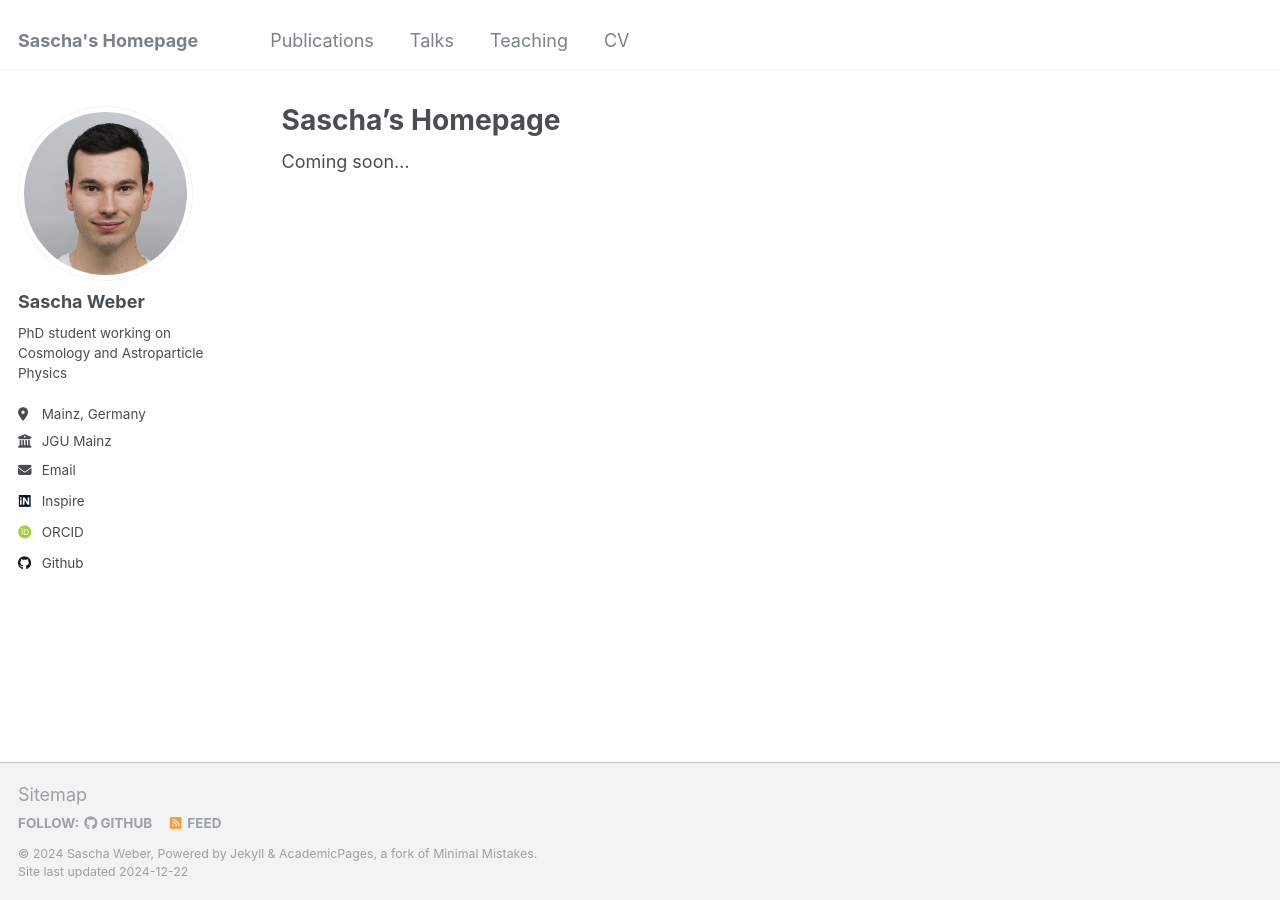
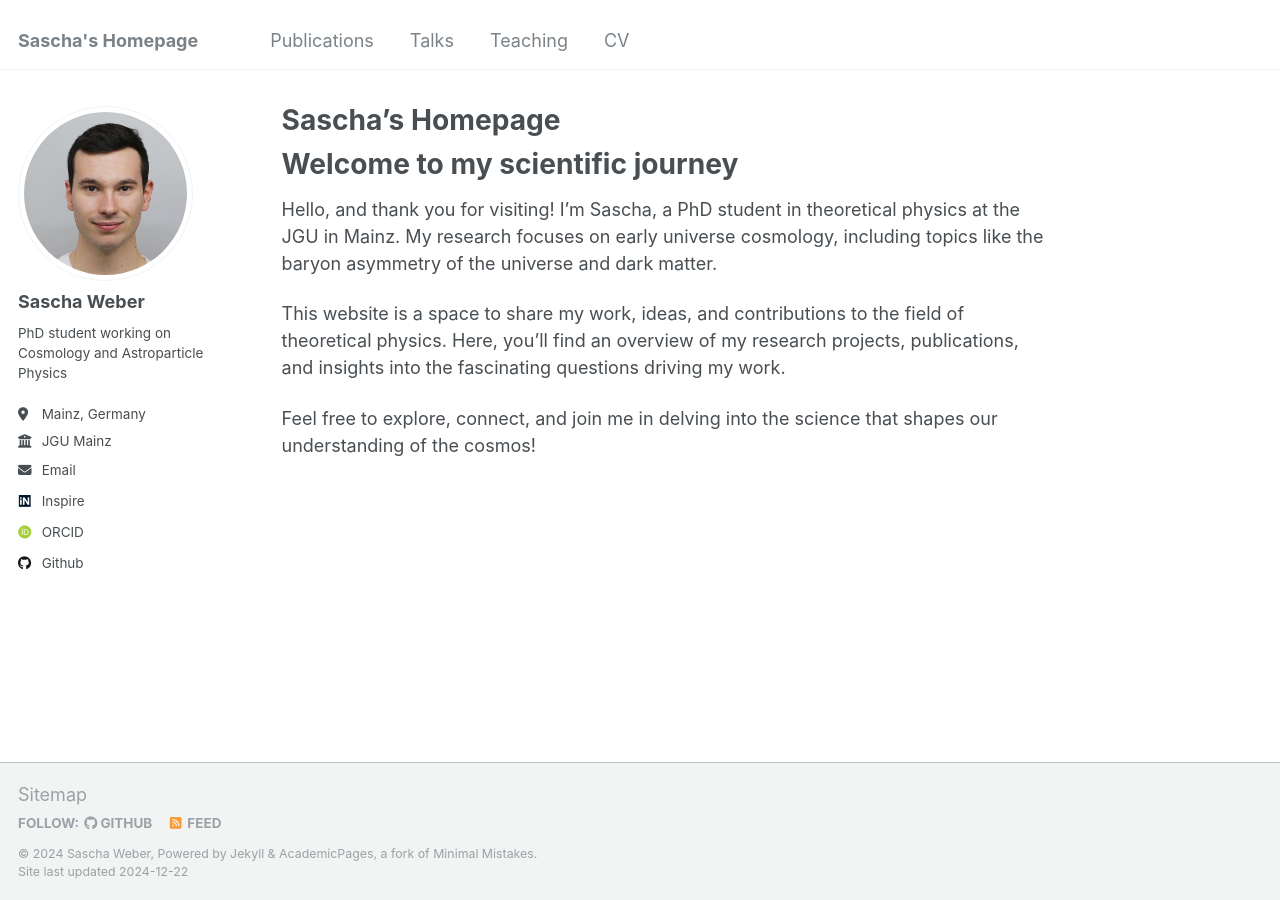
Before and after one commit to sweber31/sweber31.github.io, a Jekyll site: the page built from _pages/about.md, in a window 1280 px wide. Built offline with Jekyll 4.4.1, drawn with Linux system fonts in a browser that asks for light colours; some web fonts are replaced.

Commit message:
Update about.md

```diff
--- a/_pages/about.md
+++ b/_pages/about.md
@@ -7,4 +7,9 @@ redirect_from:
   - /about.html
 ---
 
-Coming soon...
+# Welcome to my scientific journey
+Hello, and thank you for visiting! I'm Sascha, a PhD student in theoretical physics at the JGU in Mainz. My research focuses on early universe cosmology, including topics like the baryon asymmetry of the universe and dark matter.
+
+This website is a space to share my work, ideas, and contributions to the field of theoretical physics. Here, you'll find an overview of my research projects, publications, and insights into the fascinating questions driving my work.
+
+Feel free to explore, connect, and join me in delving into the science that shapes our understanding of the cosmos!
```
